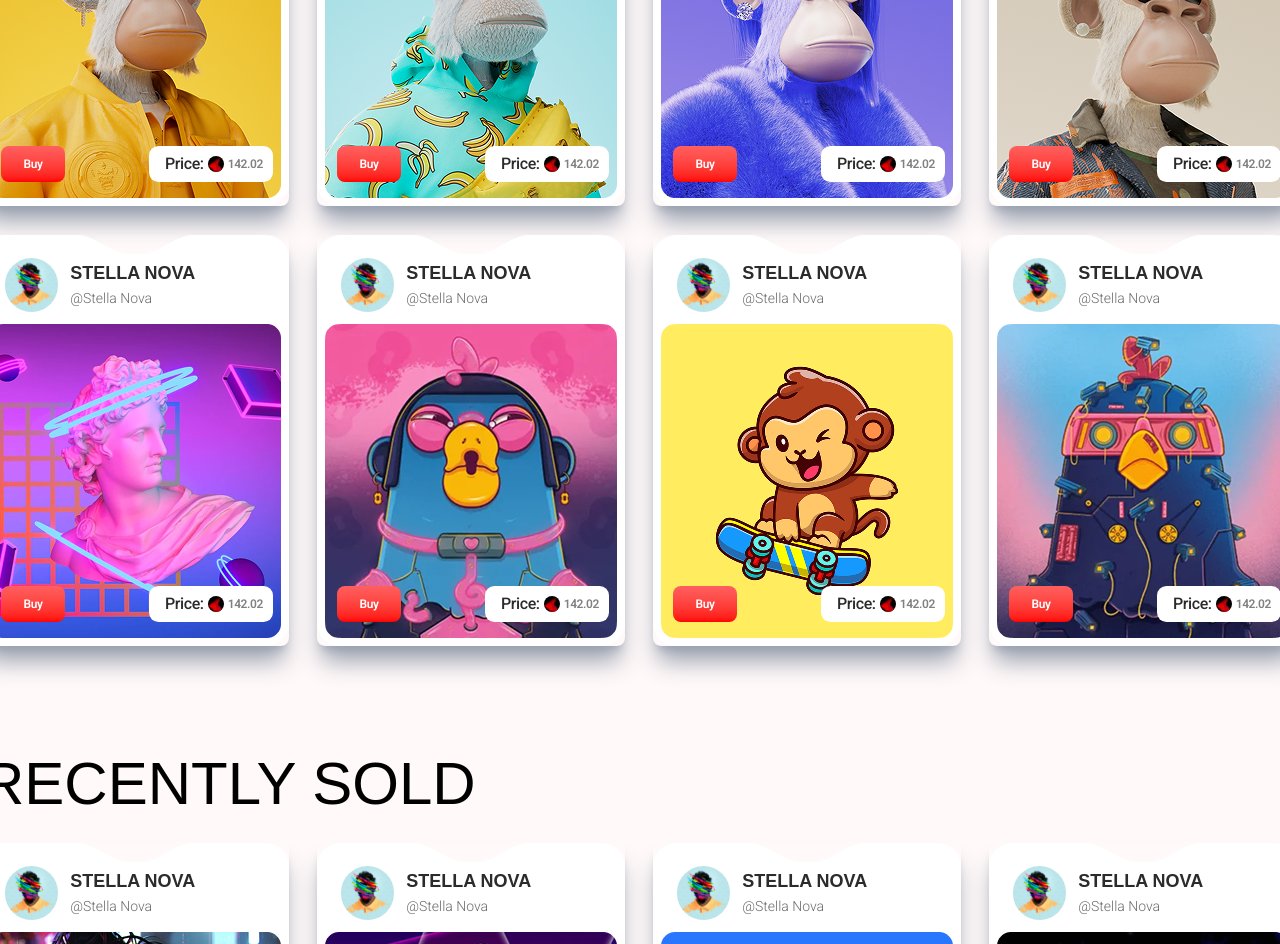
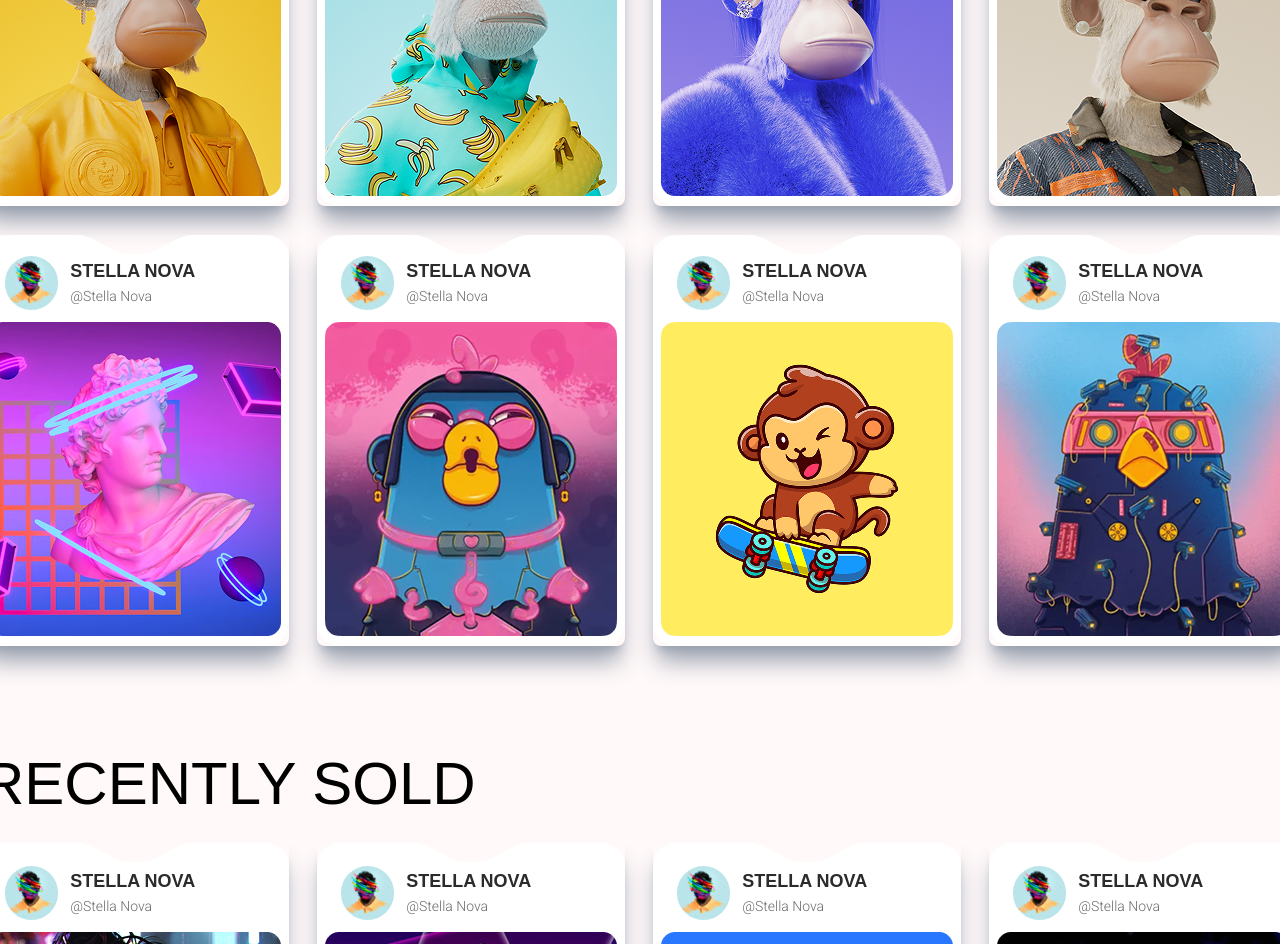
Before and after one commit to muznahrehman21/NFT, a React (Vite) app: page / in a window 1280 px wide. Shown: the part 3000-3944 px from the top of the page. Built offline with nearby package versions, Linux system fonts and the light colour scheme.

Commit message:
worked on props

```diff
--- a/src/components/Auction.jsx
+++ b/src/components/Auction.jsx
@@ -8,16 +8,16 @@ function Auction() {
       </div>
       <div className="flex flex-col gap-7">
         <div className="flex flex-row gap-7">
-          <Card avatar="/auction1.png" />
-          <Card avatar="/auction2.png" />
-          <Card avatar="/auction3.png" />
-          <Card avatar="/auction4.png" />
+          <Card avatar="/auction1.png" showButton={false} />
+          <Card avatar="/auction2.png" showButton={false} />
+          <Card avatar="/auction3.png" showButton={false} />
+          <Card avatar="/auction4.png" showButton={false} />
         </div>
         <div className="flex flex-row gap-7">
-          <Card avatar="/auction5.png" />
-          <Card avatar="/auction6.png" />
-          <Card avatar="/auction7.png" />
-          <Card avatar="/auction8.png" />
+          <Card avatar="/auction5.png" showButton={false} />
+          <Card avatar="/auction6.png" showButton={false} />
+          <Card avatar="/auction7.png" showButton={false} />
+          <Card avatar="/auction8.png" showButton={false} />
         </div>
       </div>
     </div>
--- a/src/components/cards/Card.jsx
+++ b/src/components/cards/Card.jsx
@@ -1,13 +1,13 @@
 import React from "react";
 import Button1 from "../buttons/Button1";
 
-function Card({ buy = true, avatar = "/C1.png" }) {
+function Card({ avatar = "/C1.png", showButton = true }) {
   return (
     <div
       className="relative flex flex-col justify-center items-center bg-no-repeat bg-center shadow-gray-400 shadow-xl px-4 py-4 rounded-lg w-[308px] h-103 text-center"
       style={{ backgroundImage: "url('/card.png')" }}
     >
-      {/* card content */}
+      {/* Avatar + Name */}
       <div className="top-13 relative flex flex-row items-center mb-4 w-full">
         <div className="shadow-none ml-2 rounded-full w-[53.18px] h-[53.18px]">
           <img
@@ -26,12 +26,15 @@ function Card({ buy = true, avatar = "/C1.png" }) {
         </div>
       </div>
 
+      {/* Main Image */}
       <div className="top-12 relative w-73">
         <img src={avatar} alt="C1" className="w-full h-full" />
       </div>
 
+      {/* Button + Price or Spacer */}
       <div className="right-5 bottom-7 relative flex justify-between items-center p-6 w-full tracking-tight">
-        {buy ? (
+        {showButton ? (
+          <>
             <Button1
               Btn="Buy"
               width="w-[56px]"
@@ -43,9 +46,6 @@ function Card({ buy = true, avatar = "/C1.png" }) {
               radius="rounded-[8px]"
               borderC="border-none"
             />
-        ) : (
-          <p>hi</p>
-        )}
             <p className="left-11 relative flex items-center gap-1 bg-white px-4 py-3 rounded-[9.41px] w-31 h-9 font-roboto font-medium text-[#2B2B2B]">
               Price:
               <img
@@ -57,6 +57,11 @@ function Card({ buy = true, avatar = "/C1.png" }) {
                 142.02
               </span>
             </p>
+          </>
+        ) : (
+          // Spacer div to preserve height when button/price are hidden
+          <div className="w-full h-[40px]" />
+        )}
       </div>
     </div>
   );
```
Lines whose indentation alone changed are shown as unchanged.
